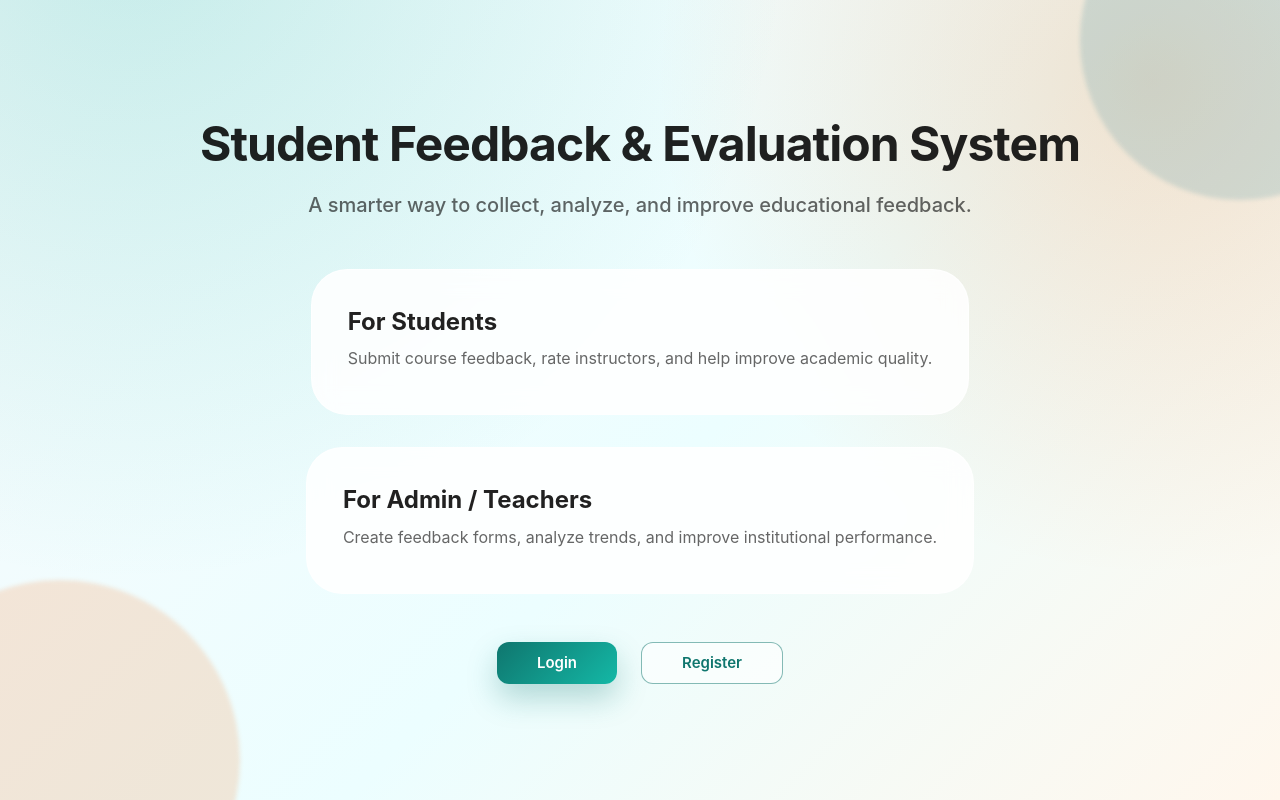
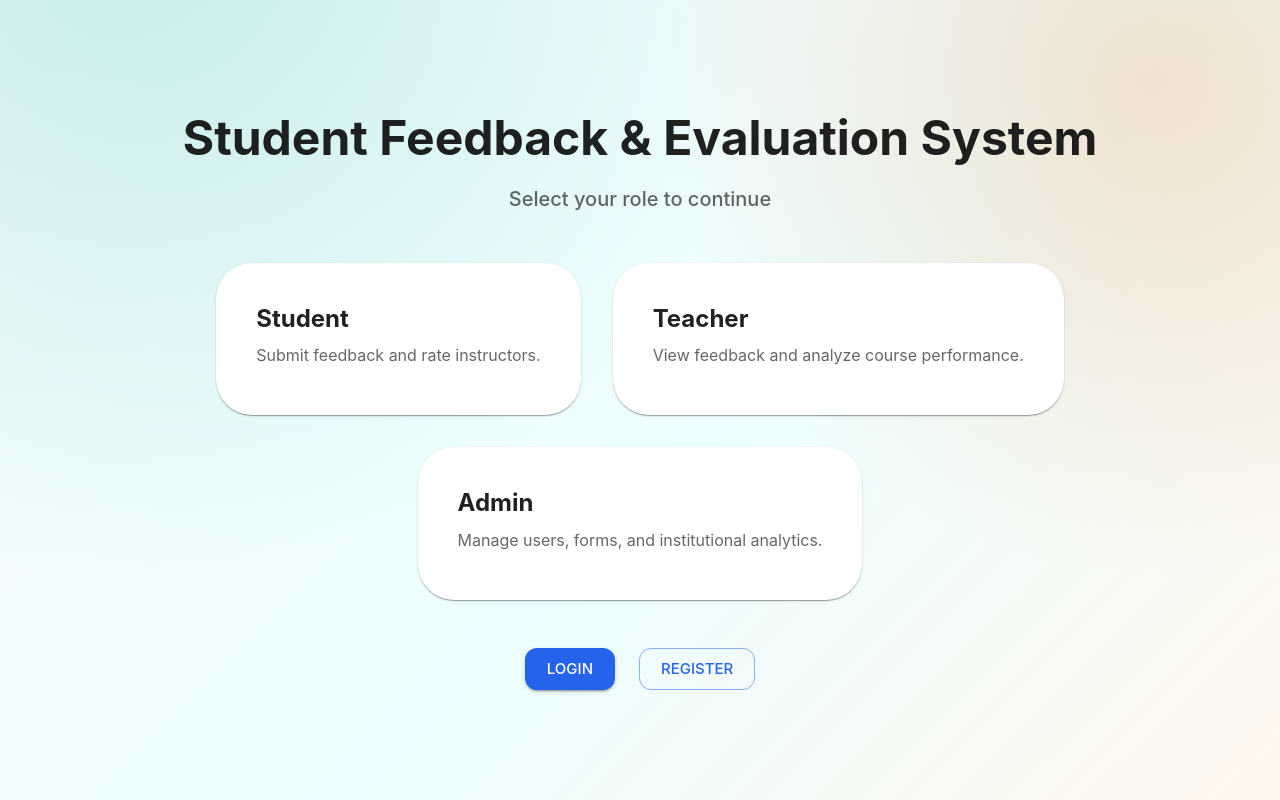
Before and after one commit to harika-9492/Feedback-Portal, a React (Vite) app: page / in a window 1280 px wide. Built offline with nearby package versions, Linux system fonts and the light colour scheme.

Commit message:
Updated Home with 3 roles and improved Login role handling

```diff
--- a/src/pages/Home.jsx
+++ b/src/pages/Home.jsx
@@ -13,6 +13,10 @@ import { useNavigate } from "react-router-dom";
 const Home = () => {
   const navigate = useNavigate();
 
+  const handleRoleClick = (role) => {
+    navigate(`/login?role=${role}`);
+  };
+
   return (
     <Box
       className="page-fade"
@@ -25,40 +29,14 @@ const Home = () => {
         display: "flex",
         alignItems: "center",
         py: { xs: 6, md: 10 },
-        "&:before": {
-          content: '""',
-          position: "absolute",
-          top: -120,
-          right: -120,
-          width: 320,
-          height: 320,
-          borderRadius: "50%",
-          background: "rgba(14, 116, 144, 0.15)",
-          filter: "blur(2px)",
-        },
-        "&:after": {
-          content: '""',
-          position: "absolute",
-          bottom: -140,
-          left: -120,
-          width: 360,
-          height: 360,
-          borderRadius: "50%",
-          background: "rgba(249, 115, 22, 0.16)",
-          filter: "blur(2px)",
-        },
       }}
     >
-      <Container sx={{ position: "relative", zIndex: 1 }}>
+      <Container>
         <Typography
           variant="h3"
           align="center"
           gutterBottom
-          sx={{
-            fontFamily: "var(--font-display)",
-            fontWeight: 700,
-            letterSpacing: "-0.02em",
-          }}
+          sx={{ fontWeight: 700 }}
         >
           Student Feedback & Evaluation System
         </Typography>
@@ -67,68 +45,85 @@ const Home = () => {
           variant="h6"
           align="center"
           color="text.secondary"
-          sx={{ mb: 6, maxWidth: 720, mx: "auto" }}
+          sx={{ mb: 6 }}
         >
-          A smarter way to collect, analyze, and improve educational feedback.
+          Select your role to continue
         </Typography>
 
-        <Grid
-          container
-          spacing={4}
-          justifyContent="center"
-          sx={{ maxWidth: 960, mx: "auto" }}
-        >
-          <Grid item xs={12} md={6}>
+        <Grid container spacing={4} justifyContent="center">
+          {/* Student */}
+          <Grid item xs={12} md={4}>
             <Card
+              onClick={() => handleRoleClick("student")}
               sx={{
-                p: 2.5,
+                p: 3,
                 borderRadius: 3,
-                background: "rgba(255, 255, 255, 0.86)",
-                border: "1px solid rgba(255, 255, 255, 0.6)",
-                backdropFilter: "blur(12px)",
-                boxShadow: "var(--shadow-1)",
-                transition: "0.3s ease",
+                cursor: "pointer",
+                transition: "0.3s",
                 "&:hover": {
-                  transform: "translateY(-6px)",
-                  boxShadow: "var(--shadow-2)",
+                  transform: "translateY(-8px)",
+                  boxShadow: 6,
                 },
               }}
             >
               <CardContent>
-                <Typography variant="h5" gutterBottom sx={{ fontWeight: 700 }}>
-                  For Students
+                <Typography variant="h5" gutterBottom fontWeight={700}>
+                  Student
                 </Typography>
                 <Typography color="text.secondary">
-                  Submit course feedback, rate instructors, and help improve
-                  academic quality.
+                  Submit feedback and rate instructors.
                 </Typography>
               </CardContent>
             </Card>
           </Grid>
 
-          <Grid item xs={12} md={6}>
+          {/* Teacher */}
+          <Grid item xs={12} md={4}>
             <Card
+              onClick={() => handleRoleClick("teacher")}
               sx={{
-                p: 2.5,
+                p: 3,
                 borderRadius: 3,
-                background: "rgba(255, 255, 255, 0.86)",
-                border: "1px solid rgba(255, 255, 255, 0.6)",
-                backdropFilter: "blur(12px)",
-                boxShadow: "var(--shadow-1)",
-                transition: "0.3s ease",
+                cursor: "pointer",
+                transition: "0.3s",
                 "&:hover": {
-                  transform: "translateY(-6px)",
-                  boxShadow: "var(--shadow-2)",
+                  transform: "translateY(-8px)",
+                  boxShadow: 6,
                 },
               }}
             >
               <CardContent>
-                <Typography variant="h5" gutterBottom sx={{ fontWeight: 700 }}>
-                  For Admin / Teachers
+                <Typography variant="h5" gutterBottom fontWeight={700}>
+                  Teacher
                 </Typography>
                 <Typography color="text.secondary">
-                  Create feedback forms, analyze trends, and improve
-                  institutional performance.
+                  View feedback and analyze course performance.
+                </Typography>
+              </CardContent>
+            </Card>
+          </Grid>
+
+          {/* Admin */}
+          <Grid item xs={12} md={4}>
+            <Card
+              onClick={() => handleRoleClick("admin")}
+              sx={{
+                p: 3,
+                borderRadius: 3,
+                cursor: "pointer",
+                transition: "0.3s",
+                "&:hover": {
+                  transform: "translateY(-8px)",
+                  boxShadow: 6,
+                },
+              }}
+            >
+              <CardContent>
+                <Typography variant="h5" gutterBottom fontWeight={700}>
+                  Admin
+                </Typography>
+                <Typography color="text.secondary">
+                  Manage users, forms, and institutional analytics.
                 </Typography>
               </CardContent>
             </Card>
@@ -141,23 +136,11 @@ const Home = () => {
             display: "flex",
             justifyContent: "center",
             gap: 3,
-            flexWrap: "wrap",
           }}
         >
           <Button
             variant="contained"
             size="large"
-            sx={{
-              px: 5,
-              textTransform: "none",
-              fontWeight: 600,
-              background: "linear-gradient(135deg, #0f766e 0%, #14b8a6 100%)",
-              boxShadow: "0 14px 30px rgba(15, 118, 110, 0.28)",
-              "&:hover": {
-                background:
-                  "linear-gradient(135deg, #0f766e 0%, #0d9488 100%)",
-              },
-            }}
             onClick={() => navigate("/login")}
           >
             Login
@@ -166,18 +149,6 @@ const Home = () => {
           <Button
             variant="outlined"
             size="large"
-            sx={{
-              px: 5,
-              textTransform: "none",
-              fontWeight: 600,
-              borderColor: "rgba(15, 118, 110, 0.5)",
-              color: "#0f766e",
-              backgroundColor: "rgba(255, 255, 255, 0.6)",
-              "&:hover": {
-                borderColor: "rgba(15, 118, 110, 0.8)",
-                backgroundColor: "rgba(255, 255, 255, 0.9)",
-              },
-            }}
             onClick={() => navigate("/register")}
           >
             Register
--- a/src/pages/Login.jsx
+++ b/src/pages/Login.jsx
@@ -1,4 +1,4 @@
-import React, { useState, useContext } from "react";
+import React, { useState, useContext, useEffect } from "react";
 import {
   Box,
   Paper,
@@ -7,17 +7,29 @@ import {
   Button,
   Link,
   Alert,
+  Chip,
 } from "@mui/material";
-import { useNavigate } from "react-router-dom";
+import { useNavigate, useLocation } from "react-router-dom";
 import { AuthContext } from "../context/AuthContextValue";
 
 const Login = () => {
   const navigate = useNavigate();
+  const location = useLocation();
   const { login } = useContext(AuthContext);
 
   const [email, setEmail] = useState("");
   const [password, setPassword] = useState("");
+  const [selectedRole, setSelectedRole] = useState(null);
   const [message, setMessage] = useState({ type: "", text: "" });
+
+  // Extract role from URL
+  useEffect(() => {
+    const params = new URLSearchParams(location.search);
+    const roleFromUrl = params.get("role");
+    if (roleFromUrl) {
+      setSelectedRole(roleFromUrl);
+    }
+  }, [location.search]);
 
   const handleLogin = () => {
     const users = JSON.parse(localStorage.getItem("users")) || [];
@@ -31,9 +43,17 @@ const Login = () => {
       return;
     }
 
+    // If role was selected from Home page, validate it
+    if (selectedRole && foundUser.role !== selectedRole) {
+      setMessage({
+        type: "error",
+        text: `You are not registered as ${selectedRole}`,
+      });
+      return;
+    }
+
     setMessage({ type: "", text: "" });
 
-    // Save user session
     login(
       foundUser.role,
       foundUser.email,
@@ -41,7 +61,6 @@ const Login = () => {
       foundUser.registerNo
     );
 
-    // Redirect based on role
     if (foundUser.role === "admin") {
       navigate("/admin");
     } else if (foundUser.role === "teacher") {
@@ -53,7 +72,6 @@ const Login = () => {
 
   return (
     <Box
-      className="page-fade"
       sx={{
         minHeight: "100vh",
         display: "flex",
@@ -75,6 +93,15 @@ const Login = () => {
         <Typography variant="h4" align="center" gutterBottom>
           Login
         </Typography>
+
+        {selectedRole && (
+          <Box sx={{ textAlign: "center", mb: 2 }}>
+            <Chip
+              label={`Logging in as ${selectedRole}`}
+              color="primary"
+            />
+          </Box>
+        )}
 
         {message.text && (
           <Alert severity={message.type} sx={{ mt: 1, mb: 2 }}>
```
Also changed, not shown: 1 other file (tests, documents, lock files or other folders).
